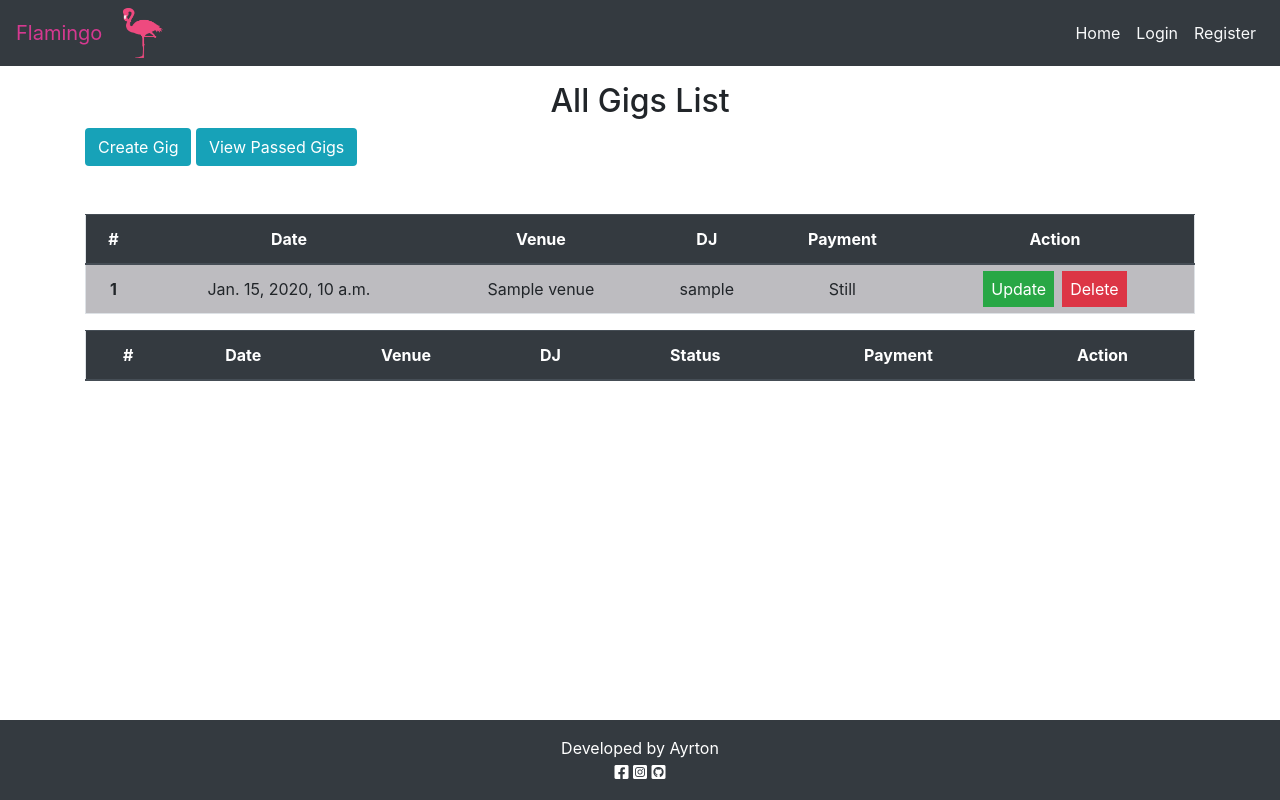
After one commit to Dabronzo/project-4-portfolio, a Django app: page /manager in a window 1280 px wide, after a click on "View Passed Gigs". The commit adds this page. Run offline with Django 3.2, Linux system fonts and the light colour scheme; tables that the repository leaves empty hold one stand-in row (values such as "Sample post"); lists and menus that the app fills with data are empty.

Commit message:
Created new feature for admin view all the gigs

```diff
--- a/agenda/urls.py
+++ b/agenda/urls.py
@@ -3,8 +3,9 @@ from django.urls import path
 
 urlpatterns = [
     path('', views.NewGigsList.as_view(), name='home'),
-    path('<slug:slug>', views.GigDetail.as_view(), name='gig_detail'),
+    path('details/<slug:slug>', views.GigDetail.as_view(), name='gig_detail'),
     path('accept/<slug:slug>', views.AcceptGig.as_view(), name='gig_accept'),
     path('refuse/<slug:slug>', views.RefuseGig.as_view(), name='gig_refuse'),
+    path('manager', views.ManageGigs.as_view(), name='manage_gigs'),
 
 ]
--- a/agenda/views.py
+++ b/agenda/views.py
@@ -2,6 +2,7 @@ from django.shortcuts import render, get_object_or_404, redirect
 from django.views import View
 from .models import Gig
 from .utilities import get_diff_days
+from datetime import date
 
 
 # Paginator
@@ -101,3 +102,37 @@ class RefuseGig(View):
         gig.save()
 
         return redirect('home')
+
+
+class ManageGigs(View):
+    """Class view for superuser manage all gigs"""
+    today = date.today()
+
+    def get(self, request, *args, **kwargs):
+        """Get method to display all the gigs on a table"""
+
+
+        queryset = Gig.objects.filter(event_date__gte=self.today).order_by('event_date')
+        passed_gigs = Gig.objects.filter(event_date__lt=self.today).order_by('event_date')
+
+        return render(
+            request,
+            'manage_gigs.html',
+            {
+                'all_gigs': queryset,
+                'passed_gigs': passed_gigs
+            }
+        )
+
+    # def passed_gigs_get(self, request, *args, **kwargs):
+    #     """Test"""
+
+    #     queryset = Gig.objects.filert(event_date__ly=self.today).order_by('event_date')
+
+    #     return render(
+    #         request,
+    #         'manage_gigs.html',
+    #         {
+    #             'all_gigs': queryset
+    #         }
+    #     )
--- a/flamingo/settings.py
+++ b/flamingo/settings.py
@@ -27,7 +27,7 @@ TEMPLATES_DIR = os.path.join(BASE_DIR, 'templates')
 SECRET_KEY = os.environ.get('SECRET_KEY')
 
 # SECURITY WARNING: don't run with debug turned on in production!
-DEBUG = False
+DEBUG = True
 
 ALLOWED_HOSTS = ['djflamingo.herokuapp.com', 'localhost']
 
--- a/static/css/style.css
+++ b/static/css/style.css
@@ -53,3 +53,18 @@ a {
     max-width: 60px;
     max-height: 60px;
 }
+.confirmed_gig {
+    background-color: rgb(135, 235, 110);
+}
+
+.proposal_gig {
+    background-color: rgb(101, 170, 248);
+}
+
+.refused_gig {
+    background-color: rgb(250, 90, 78);
+}
+
+.completed_gig {
+    background-color: rgb(189, 188, 192);
+}
--- a/templates/base.html
+++ b/templates/base.html
@@ -25,7 +25,7 @@
       </button>
         <div class="collapse navbar-collapse flex-row-reverse" id="navbarNav">
             <ul class="navbar-nav">
-              {% if user.is_authenticated %}
+              {% if user.is_authenticated and not user.is_superuser %}
                 <li class="nav-item ">
                   <p class="text-light nav-link text">Welcome {{ user.user_name }}</p>
               </li>
@@ -35,6 +35,20 @@
           </li>
           <li class="nav-item">
             <a class="nav-link text-light" href="{% url 'logout' %}">Logout</a>
+            {% elif user.is_superuser %}
+            <li class="nav-item ">
+              <p class="text-light nav-link text">Welcome {{ user.user_name }}</p>
+          </li>
+            <li class="nav-item active">
+                <a class="nav-link text-light" href="{% url 'manage_gigs' %}">Manage Gigs</a
+        >
+        <li class="nav-item active">
+          <a class="nav-link text-light" href="{% url 'home' %}">Home <span class="sr-only">(current)</span></a
+  >
+      </li>
+      <li class="nav-item">
+        <a class="nav-link text-light" href="{% url 'logout' %}">Logout</a>
+
             {% else %}
             <li class="nav-item active">
               <a class="nav-link text-light" href="#">Home <span class="sr-only">(current)</span></a
--- /dev/null
+++ b/templates/manage_gigs.html
@@ -0,0 +1,84 @@
+{% extends "base.html" %}
+{% load static %}
+
+{% block content %}
+<div class="container">
+    <div class="row">
+        <div class="col-12">
+            <div class="table-responsive-sm mt-3">
+                <h2 class="text-center">All Gigs List</h2>
+                <a href="#" class="btn text-white bg-info">Create Gig</a>
+                <a class="btn text-white bg-info" data-toggle="collapse" href="#colapsed_table" role="button" aria-expanded="false" aria-controls="multiCollapseExample1">View Passed Gigs</a>
+                <table class="table mt-5 border text-center collapse multi-collapse" id="colapsed_table">
+                    <thead class=" thead-dark ">
+                        <tr>
+                            <th scope="col ">#</th>
+                            <th scope="col ">Date</th>
+                            <th scope="col ">Venue</th>
+                            <th scope="col ">DJ</th>
+                            <th scope="col ">Payment</th>
+                            <th scope="col ">Action</th>
+
+                        </tr>
+                    </thead>
+                    <tbody>
+                        {% if passed_gigs %}
+                            <tr class="completed_gig">
+                                {% for gig_passed in passed_gigs %}
+                                    <th scope="row ">{{ forloop.counter }}</th>
+                                    <td>{{ gig_passed.event_date }}</td>
+                                    <td>{{ gig_passed.venue.name }}</td>
+                                    <td>{{ gig_passed.dj }}</td>
+                                    <td>Still</td>
+                                    <td><a href="# " class="p-2 text-white mx-1 bg-success ">Update</a><a href="# " class="p-2 text-white mx-1 bg-danger ">Delete</a></td>
+                                </tr>
+                                {% endfor %}
+                        {% endif %}
+                    </tbody>
+                <table class="table mt-3 border text-center">
+                    <thead class=" thead-dark ">
+                        <tr>
+                            <th scope="col ">#</th>
+                            <th scope="col ">Date</th>
+                            <th scope="col ">Venue</th>
+                            <th scope="col ">DJ</th>
+                            <th scope="col ">Status</th>
+                            <th scope="col ">Payment</th>
+                            <th scope="col ">Action</th>
+
+                        </tr>
+                    </thead>
+                    <tbody>
+                        {% if all_gigs %}
+                            {% for gig in all_gigs %}
+                                {% if gig.status == 1 %}
+                                <tr class="confirmed_gig">
+                                {% elif gig.status == 0 %}
+                                <tr class="proposal_gig">
+                                {% else %}
+                                <tr class="refused_gig">
+                                {% endif %}
+                                    <th scope="row ">{{ forloop.counter }}</th>
+                                    <td>{{ gig.event_date }}</td>
+                                    <td>{{ gig.venue.name }}, {{ gig.venue.city }}</td>
+                                    <td>{{ gig.dj }}</td>
+                                    {% if gig.status == 1 %}
+                                    <td>Confirmed</td>
+                                    {% elif gig.status == 0 %}
+                                    <td>Proposal</td>
+                                    {% else %}
+                                    <td>Refuse</td>
+                                    {% endif %}
+                                    <td>Still</td>
+                                    <td><a href="# " class="p-2 text-white mx-1 bg-success ">Update</a><a href="# " class="p-2 text-white mx-1 bg-danger ">Delete</a></td>
+                                </tr>
+                            {% endfor %}
+                        {% endif %}
+                    </tbody>
+                </table>
+            </div>
+        </div>
+    </div>
+</div>
+
+{% endblock %}
```
